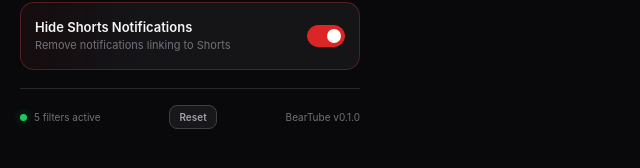
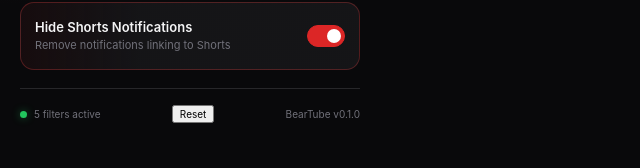
Before and after one commit to Reketino/BearTube, a React (Vite) app: page / in a window 1280 px wide. Shown: the part 488-656 px from the top of the page, without its empty margins (0-640 px from the left). Built offline with nearby package versions, Linux system fonts and the light colour scheme.

Commit message:
style: update reset button style for focus-visible state to enhance accessibility

```diff
--- a/src/popup/App.css
+++ b/src/popup/App.css
@@ -226,7 +226,7 @@ input {
   );
 }
 
-.reset-button {
+.reset-button:focus-visible {
   padding: 5px 9px;
   border: 1px solid #3f3f46;
   border-radius: 8px;
```
